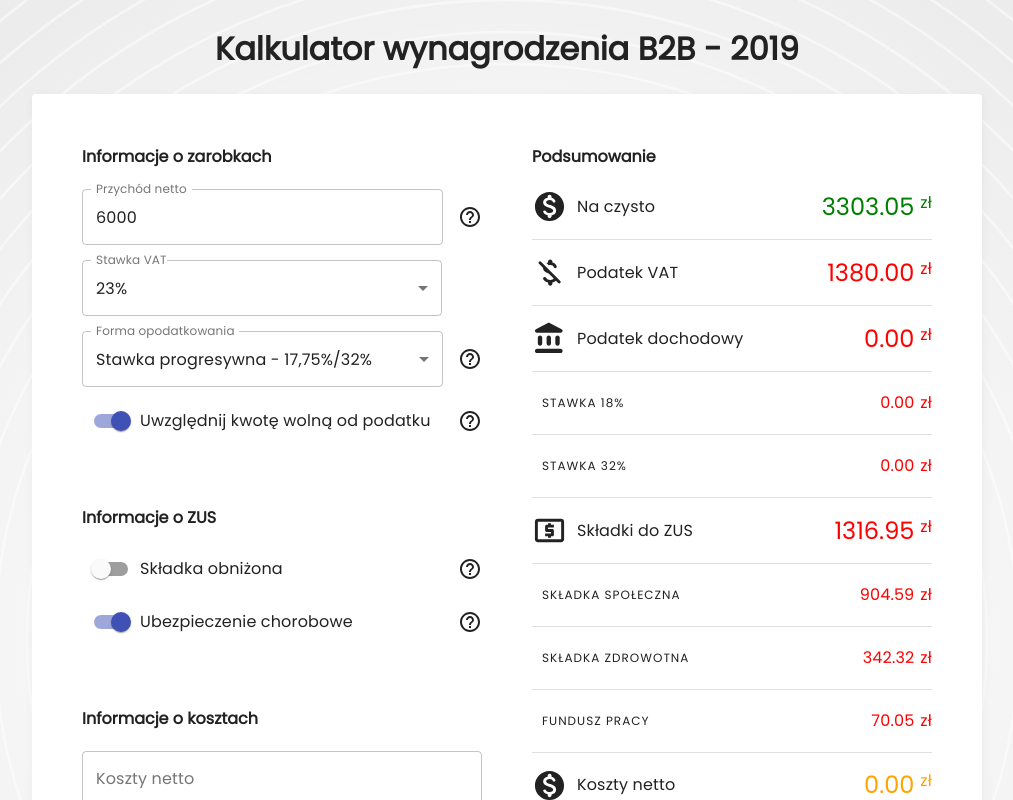
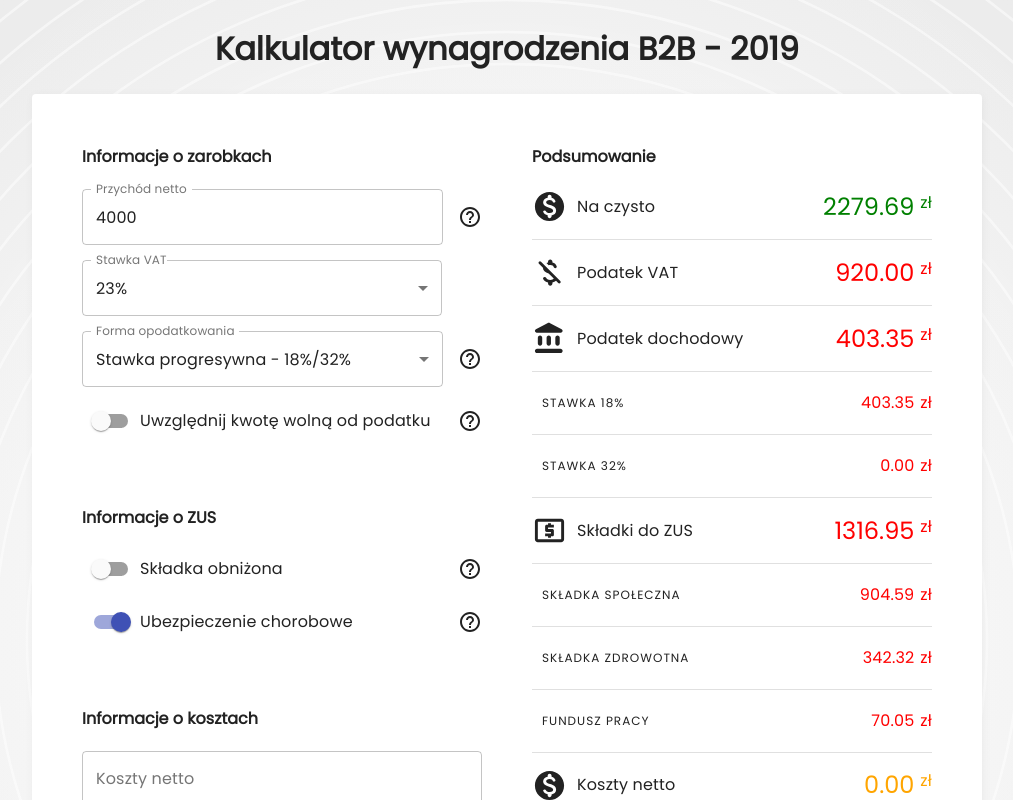
Before and after one commit to Ampex/b2b-calculator, a React (Create React App) app: page / in a window 1280 px wide. Shown: the top 800 px of the page, without its empty margins (133-1146 px from the left). Built offline with nearby package versions, Linux system fonts and the light colour scheme; the HTML template or start-up script is replaced by a standard one.

Commit message:
free vat tax calculating propely

```diff
--- a/src/App.js
+++ b/src/App.js
@@ -24,12 +24,12 @@ const theme = createMuiTheme ({
 class App extends Component {
 
   state = {
-    nettoValue: 6000,
+    nettoValue: 4000,
     vatRatio: 23,
-    vatType: 17.75,
+    vatType: 18,
     nettoCost: '',
     nettoDeduction: '',
-    isTaxFree: true,
+    isTaxFree: false,
     isTaxFreeValue: 1420,
     isDeducted: false,
     isSickness: true,
@@ -52,7 +52,7 @@ class App extends Component {
   handleNetValueChange = ({ target }) => {
     const netValue = parseInt(target.value)
     this.setState ({
-      nettoValue: netValue,
+      nettoValue: target.value === '' ? 0 : netValue,
       isTaxFreeValue: this.checkTaxFreeValue(netValue)
     })
   }
@@ -93,8 +93,7 @@ class App extends Component {
 
     const { nettoValue, vatRatio, nettoDeduction, vatType, isSickness, isDeducted, nettoCost, isTaxFree, isTaxFreeValue } = this.state
 
-    const nettoWithVAT = nettoValue + (nettoValue*1.23)
-    const isNettoDeducted = nettoValue - nettoCost
+    const isNettoDeducted = nettoValue - nettoCost - (isTaxFree && isTaxFreeValue )
 
     const socialRatio = isDeducted ? 675 : 2859
     const healthRatio = 3803.56
@@ -116,14 +115,14 @@ class App extends Component {
 
     const bigTaxThreshold = 85528
 
-    const tax18Calc = isNettoDeducted <= bigTaxThreshold ? isNettoDeducted * (vatType/100) : bigTaxThreshold * 0.1775
-    const tax18Deducted = tax18Calc - (isTaxFree && isTaxFreeValue )
-    const tax18 = tax18Deducted <= 0 ? 0 : tax18Deducted
+    const tax18Calc = isNettoDeducted < bigTaxThreshold ? (isNettoDeducted * 0.18) - (healthCare - (healthCare*0.075)) : bigTaxThreshold * 0.1775
+
+    const tax18 = tax18Calc <= 0 ? 0 : tax18Calc
 
     const tax19 = isNettoDeducted * 0.19
     const tax32 = isNettoDeducted > bigTaxThreshold ? (isNettoDeducted - bigTaxThreshold) * 0.32 : 0
     const incomeTax = vatType === 19 ? tax19 : tax18 + tax32
-    const onHand = isNettoDeducted - vatTax - nettoCost - (incomeTax < 0 ? 0 : incomeTax) - contributons
+    const onHand = nettoValue - nettoCost - (incomeTax < 0 ? 0 : incomeTax) - contributons
 
     return (
       <ThemeProvider theme={theme} >
@@ -139,7 +138,7 @@ class App extends Component {
 
           <div className='align'>
             <TextField
-            inputProps={{ maxLength: 10, min: 0 }}
+            inputProps={{ maxLength: 7, min: 0 }}
             fullWidth
             type='number'
             name='nettoValue'
@@ -189,7 +188,7 @@ class App extends Component {
               labelWidth={186}
               style={{marginRight: 15}}
               >
-                <MenuItem value={17.75}>{`Stawka progresywna - 17,75%/32%`}</MenuItem>
+                <MenuItem value={18}>{`Stawka progresywna - 18%/32%`}</MenuItem>
                 <MenuItem value={19}>{`Stawka liniowa - 19%`}</MenuItem>
               </Select>
             </FormControl>
@@ -233,10 +232,10 @@ class App extends Component {
             <React.Fragment>
               <Typography>Kwota wolna od podatku</Typography>
               <p>Kwota jest wolna od opodatkowania jeśli nie przekracza 8000 zł w skali roku. Możliwość zmniejszenia podatku ma zastosowanie tylko gdy formą opodatkowania jest skala podatkowa.<br/><br/>Roczna kwota zmiejszająca podatek:<br/><br/>
-              Do 8000 zł, kwota wolna od podatku wyniesie 1420 zł.<br/><br/>
-              Między 8001 a 13000 zł, kwota jest obliczana wg wzoru: <em>1 420 zł pomniejszone o kwotę obliczoną według wzoru: 871 zł 70 gr × (podstawa obliczenia podatku – 8000 zł) ÷ 5 000 zł.</em><br/><br/>
-              Między 13001 a 85528 zł, kwota wolna od podatku wyniesie 548,30 zł.<br/><br/>
-              Między 85529 a 127000 zł, kwota jest obliczana wg wzoru: <em>548 zł 30 gr pomniejszone o kwotę obliczoną według wzoru: 548 zł 30 gr × (podstawa obliczenia podatku – 85528 zł) ÷ 41472 zł.</em><br/><br/>
+              Do 8000 zł, kwota wolna od podatku wyniesie 1420 zł.<Divider/>
+              Między 8001 a 13000 zł, kwota jest obliczana wg wzoru: <em>1 420 zł pomniejszone o kwotę obliczoną według wzoru: 871 zł 70 gr × (podstawa obliczenia podatku – 8000 zł) ÷ 5 000 zł.</em><Divider/>
+              Między 13001 a 85528 zł, kwota wolna od podatku wyniesie 548,30 zł.<Divider/>
+              Między 85529 a 127000 zł, kwota jest obliczana wg wzoru: <em>548 zł 30 gr pomniejszone o kwotę obliczoną według wzoru: 548 zł 30 gr × (podstawa obliczenia podatku – 85528 zł) ÷ 41472 zł.</em><Divider/>
               Od 127001 zł i więcej, brak kwoty zmiejszającej podatek.
               </p>
             </React.Fragment>
@@ -302,16 +301,11 @@ class App extends Component {
             <div className='align'>
               <TextField
               fullWidth
-              type='number'
               name='nettoCost'
               label='Koszty netto'
               variant='outlined'
               color='primary'
-              InputProps={{
-                maxLength: 10,
-                min: 0
-              }}
-              inputProps={{ maxLength: 0, min: 0 }}
+              inputProps={{ maxLength: 7, min: 0 }}
               onChange={this.handleCostAdd}
               value={this.state.nettoCost}
               />
@@ -375,7 +369,7 @@ class App extends Component {
               <Divider/>
             {/* ELEMENT END */}
                 {
-                  vatType === 17.75 ?
+                  vatType === 18 ?
                   <React.Fragment>
                     {/* ELEMENT START */}
                 <div className='align bt mt'>
```
